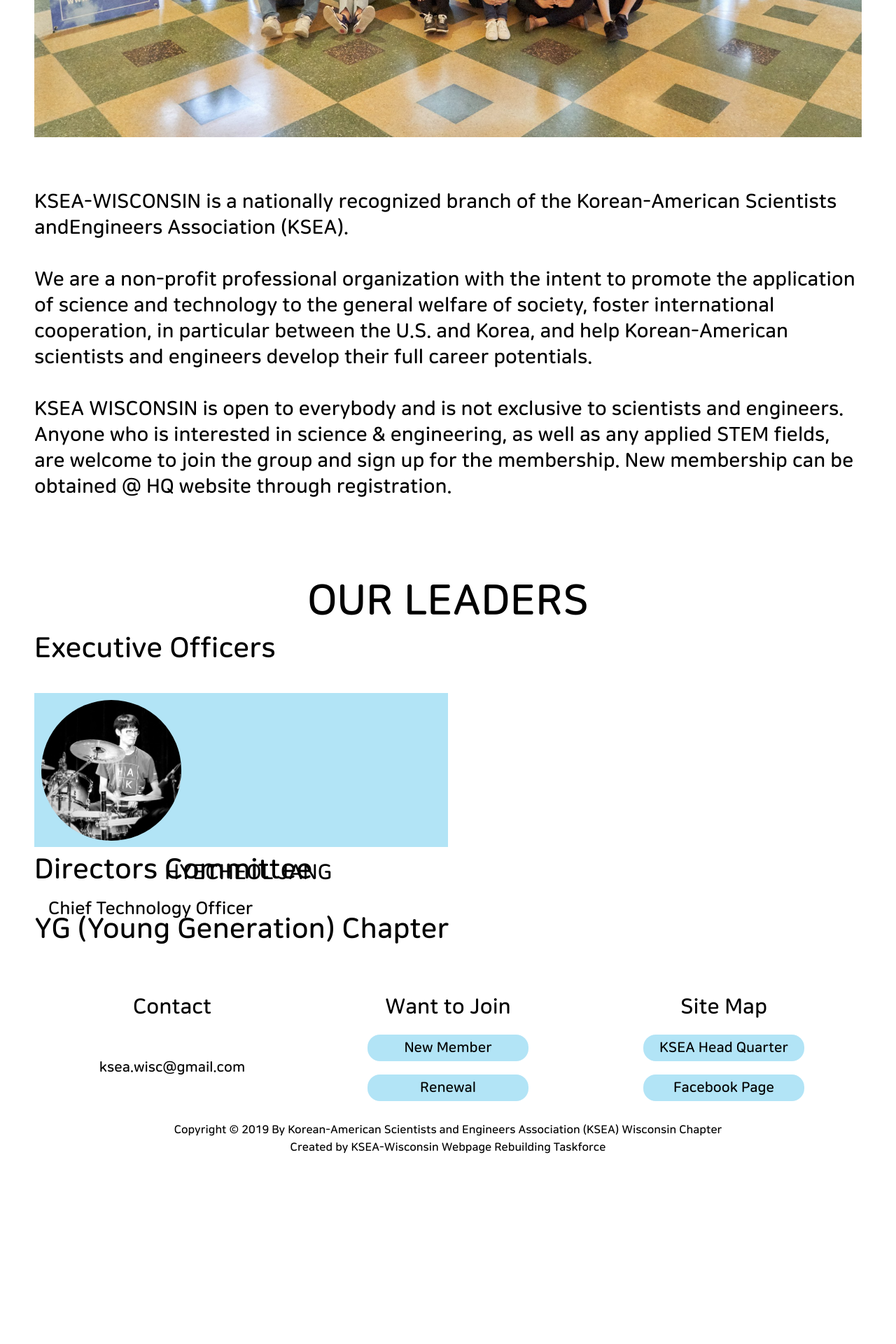
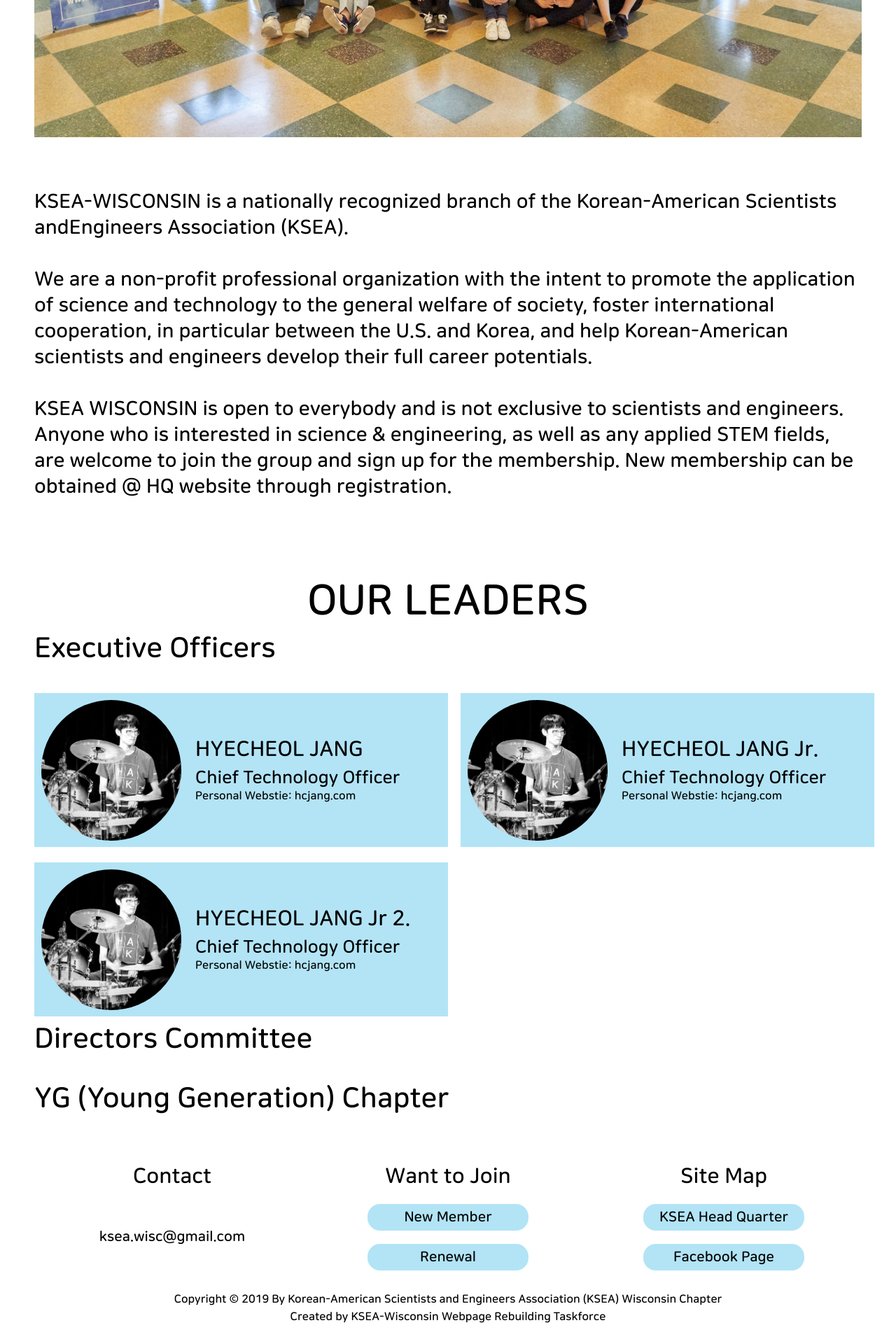
Before and after one commit to KSEAWisconsin/kseawisconsin.github.io, a Jekyll site: the page built from about.html, in a window 1280 px wide. Shown: the part 925-2845 px from the top of the page at 70% size. Built offline with Jekyll 4.4.1, drawn with Linux system fonts in a browser that asks for light colours; before the commit the page ends 2603 px from its top, so only the background shows below that.

Commit message:
namebox done

```diff
--- a/_data/about_people.yml
+++ b/_data/about_people.yml
@@ -12,3 +12,15 @@
   image_url: /assets/about_us_image/HYECHEOL_JANG.jpg
   standing: Chief Technology Officer
   webstie_url: hcjang.com
+
+- person_name: HYECHEOL JANG Jr.
+  place: Directors Committee
+  image_url: /assets/about_us_image/HYECHEOL_JANG.jpg
+  standing: Chief Technology Officer
+  webstie_url: hcjang.com
+
+- person_name: HYECHEOL JANG Jr 2.
+  place: YG (Young Generation) Chapter
+  image_url: /assets/about_us_image/HYECHEOL_JANG.jpg
+  standing: Chief Technology Officer
+  webstie_url: hcjang.com
--- a/_sass/KSEAWeb.scss
+++ b/_sass/KSEAWeb.scss
@@ -522,27 +522,27 @@
           border-radius: 100px;
           margin-left: 10px;
           margin-top: 10px;
+          position: absolute;
         }
 
         .person_name {
-          margin-left: 20px;
-          margin-top: 25px;
-          margin-bottom: 20px;
-          text-align: center;
+          margin-left: 230px;
+          margin-top: 64px;
+          text-align: left;
           font-size: 30px;
         }
 
         .standing {
-          margin-left: 20px;
-          margin-top: 10px;
-          margin-bottom: 30px;
+          margin-left: 230px;
+          margin-top: 9px;
+          text-align: left;
           font-size: 25px;
         }
 
         .personal_url {
-          margin-left: 20px;
-          margin-top: 10px;
-          margin-bottom: 30px;
+          margin-left: 230px;
+          margin-top: 2px;
+          text-align: left;
           font-size: 16px;
         }
       }
--- a/about.html
+++ b/about.html
@@ -21,9 +21,9 @@
               <div class = "event-wrapper">
                   <div>
                       <img class = "person_image" src = "{{ site.baseurl }}{{ item.image_url }}">
-                      <p class = "person_name">{{ item.person_name }}</p>
-                      <p class = "standing">{{ item.standing }}</p>
-                      <p class = "personal_url">{{ item.website_url }}</p>
+                      <div class = "person_name">{{ item.person_name }}</div>
+                      <div class = "standing">{{ item.standing }}</div>
+                      <div class = "personal_url">Personal Webstie: {{ item.webstie_url }}</div>
                   </div>
               </div>
             {% endfor %}
```
